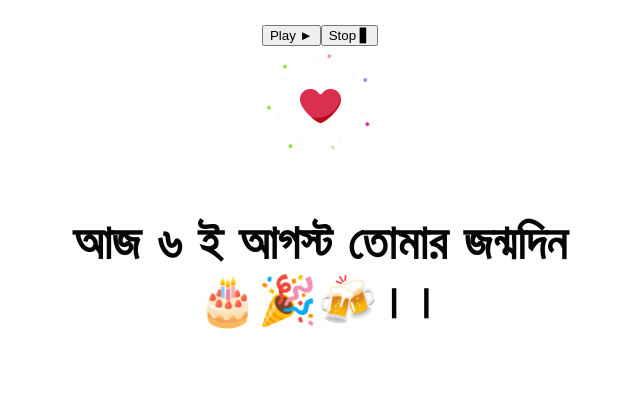
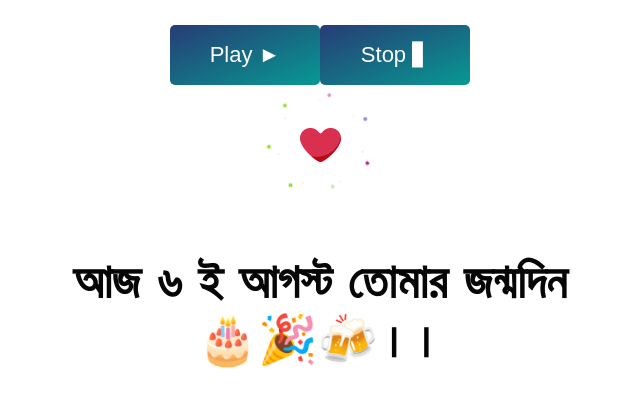
Before and after one commit to Hack6rapu/itikabirthday, a plain HTML site: page index.html in a window 1280 px wide. Shown: the whole page, without its empty margins (320-960 px from the left). Drawn offline with nearby package versions, Linux system fonts and the light colour scheme.

Commit message:
Final Update

```diff
--- a/style/style.css
+++ b/style/style.css
@@ -319,3 +319,18 @@ margin: auto;
     background-position-x: -3360px;
 }
 }
+
+/*For play and pasue button*/
+button{
+	padding: 10px 25px;
+	font-size: 22px;
+	line-height: 40px;
+	min-width: 150px;
+	text-align: center;
+	cursor: pointer;
+	background: linear-gradient(to right bottom,#273c75,#079992);
+	color: #fff;
+	border-radius: 5px;
+	border:0px;
+	height: 60px;
+}
```
